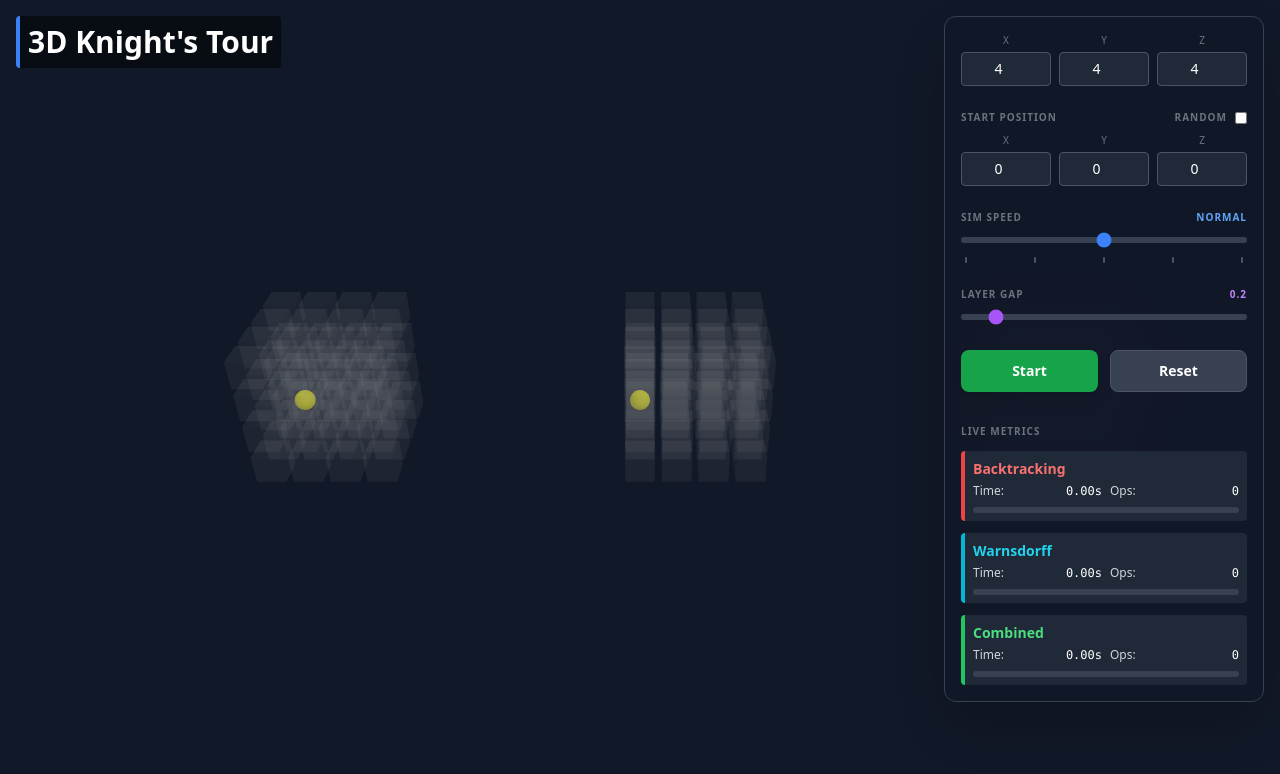
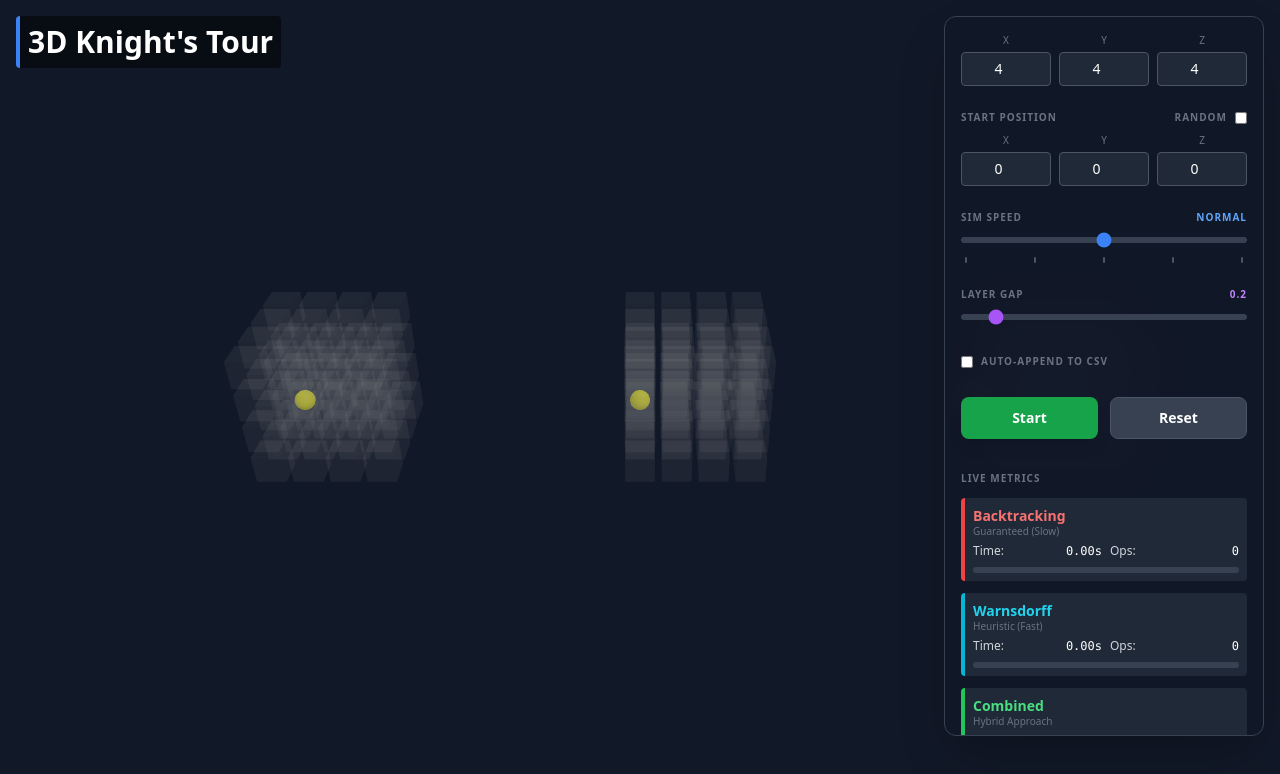
Before and after one commit to iniFaiz/3d-knights-tour-better, a Vue app: page / in a window 1280 px wide. Shown: the top 774 px of the page. Built offline with nearby package versions, Linux system fonts and the light colour scheme.

Commit message:
Implement CSV logging feature with file selection and auto-append functionality

```diff
--- a/src/App.vue
+++ b/src/App.vue
@@ -12,8 +12,12 @@ const isRunning = ref(false);
 const dimensions = ref([4, 4, 4]);
 const startPos = ref([0, 0, 0]);
 const isRandomStart = ref(false);
+const saveCsv = ref(false);
+const fileHandle = ref(null);
 const speed = ref(50);
 const separation = ref(0.2);
+
+const executionHistory = ref([]);
 
 const stats = reactive([
     { done: false, step: 0, ops: 0, time: 0, startTime: 0 },
@@ -35,6 +39,13 @@ const statusText = computed(() => {
 onMounted(() => {
     initThree();
     rebuildBoards();
+
+    // Load history
+    const saved = localStorage.getItem('knight_tour_history');
+    if (saved) {
+        try { executionHistory.value = JSON.parse(saved); } catch(e) {}
+    }
+
     window.addEventListener('resize', onWindowResize);
     animateLoop();
 });
@@ -236,6 +247,96 @@ function updateDims(v) { dimensions.value = v; }
 function updateStartPos(v) { startPos.value = v; }
 function updateSpeed(v) { speed.value = v; }
 function updateSeparation(v) { separation.value = v; }
+
+async function selectLogFile() {
+    if (!('showOpenFilePicker' in window)) {
+        alert('Browser Anda tidak mendukung File System Access API. Gunakan Chrome, Edge, atau Opera versi terbaru di Desktop.');
+        return;
+    }
+
+    try {
+        // @ts-ignore - File System Access API
+        const [handle] = await window.showOpenFilePicker({
+            types: [{
+                description: 'CSV File',
+                accept: { 'text/csv': ['.csv'] },
+            }],
+            multiple: false
+        });
+        fileHandle.value = handle;
+    } catch (err) {
+        if (err.name !== 'AbortError') {
+            console.error('File selection failed', err);
+            alert('Gagal memilih file: ' + err.message);
+        }
+    }
+}
+
+async function appendToCSV() {
+    if (!saveCsv.value || !fileHandle.value) return;
+
+    const headers = ['Timestamp', 'Algorithm', 'Dimensions', 'Start Pos', 'Status', 'Steps', 'Total Steps', 'Time (s)', 'Operations'];
+    const currentRows = [];
+    const timestamp = new Date().toLocaleTimeString();
+    const dimStr = dimensions.value.join('x');
+    const startStr = `[${startPos.value.join('|')}]`;
+    const total = dimensions.value[0] * dimensions.value[1] * dimensions.value[2];
+    const algoNames = ['Backtracking', 'Warnsdorff', 'Combined'];
+
+    stats.forEach((s, idx) => {
+        let status = 'Running';
+        if (s.done) {
+            if (s.step === total) status = 'Success';
+            else status = 'Stuck/Stopped';
+        } else {
+            status = 'Stopped/Interrupted';
+        }
+
+        currentRows.push([
+            timestamp,
+            algoNames[idx],
+            dimStr,
+            startStr,
+            status,
+            s.step,
+            total,
+            (s.time / 1000).toFixed(3),
+            s.ops
+        ].join(','));
+    });
+
+    const csvContent = currentRows.join('\n') + '\n';
+
+    try {
+        // Create a writable stream to the file
+        const writable = await fileHandle.value.createWritable({ keepExistingData: true });
+
+        // Check file size to determine if we need headers
+        const file = await fileHandle.value.getFile();
+        const size = file.size;
+
+        let dataToWrite = csvContent;
+        if (size === 0) {
+            dataToWrite = headers.join(',') + '\n' + csvContent;
+        }
+
+        await writable.write({ type: 'write', position: size, data: dataToWrite });
+        await writable.close();
+
+        console.log('Data appended successfully');
+    } catch (err) {
+        console.error('Failed to write to file:', err);
+        alert('Gagal menulis ke file. Pastikan Anda memberikan izin "Edit" saat diminta browser.\nError: ' + err.message);
+        // Jangan reset handle agar user bisa coba lagi tanpa pilih file ulang
+    }
+}
+
+watch(isRunning, (newVal, oldVal) => {
+    if (oldVal === true && newVal === false) {
+        // Simulation finished or stopped
+        appendToCSV();
+    }
+});
 </script>
 
 <template>
@@ -255,12 +356,16 @@ function updateSeparation(v) { separation.value = v; }
             :dims="dimensions"
             :startPos="startPos"
             :isRandomStart="isRandomStart"
+            :saveCsv="saveCsv"
+            :fileHandle="fileHandle"
             :speed="speed"
             :separation="separation"
             :stats="stats"
             @update:dims="updateDims"
             @update:startPos="updateStartPos"
             @update:isRandomStart="isRandomStart = $event"
+            @update:saveCsv="saveCsv = $event"
+            @select-file="selectLogFile"
             @update:speed="updateSpeed"
             @update:separation="updateSeparation"
             @toggle-run="toggleSimulation"
--- a/src/components/ControlPanel.vue
+++ b/src/components/ControlPanel.vue
@@ -9,12 +9,14 @@ const props = defineProps({
     dims: Array,
     startPos: Array,
     isRandomStart: Boolean,
+    saveCsv: Boolean,
+    fileHandle: Object, // Tambahkan prop ini
     speed: Number,
     separation: Number,
     stats: Array
 });
 
-const emit = defineEmits(['update:dims', 'update:startPos', 'update:isRandomStart', 'update:speed', 'update:separation', 'toggle-run', 'reset']);
+const emit = defineEmits(['update:dims', 'update:startPos', 'update:isRandomStart', 'update:saveCsv', 'select-file', 'update:speed', 'update:separation', 'toggle-run', 'reset']);
 
 const localDims = reactive([...props.dims]);
 const localStartPos = reactive([...props.startPos]);
@@ -122,6 +124,23 @@ const speedStep = computed({
                        min="0" max="2" step="0.1" class="w-full h-1.5 bg-gray-700 rounded-lg appearance-none cursor-pointer accent-purple-500">
             </div>
 
+            <div class="flex flex-col space-y-2 py-1">
+                <label class="text-[10px] font-bold text-gray-500 uppercase tracking-widest cursor-pointer hover:text-gray-300 transition-colors flex items-center gap-2">
+                    <input type="checkbox"
+                           :checked="saveCsv"
+                           @change="$emit('update:saveCsv', $event.target.checked)"
+                           class="w-3 h-3 rounded border-gray-600 bg-gray-800 text-green-500 focus:ring-0 focus:ring-offset-0 accent-green-500">
+                    <span>Auto-Append to CSV</span>
+                </label>
+
+                <button v-if="saveCsv"
+                        @click="$emit('select-file')"
+                        class="text-xs px-2 py-1 rounded bg-gray-800 border border-gray-600 hover:bg-gray-700 text-gray-300 transition-colors flex items-center justify-center gap-2">
+                    <span v-if="fileHandle" class="text-green-400 truncate max-w-[200px]">File: {{ fileHandle.name }}</span>
+                    <span v-else>Select Log File...</span>
+                </button>
+            </div>
+
             <div class="grid grid-cols-2 gap-3">
                 <button @click="$emit('toggle-run')"
                         :class="isRunning ? 'bg-red-600 hover:bg-red-700' : 'bg-green-600 hover:bg-green-700'"
@@ -136,9 +155,9 @@ const speedStep = computed({
 
             <div class="pt-2 space-y-3">
                 <h3 class="text-[10px] font-bold text-gray-500 uppercase tracking-widest">Live Metrics</h3>
-                <StatsCard title="Backtracking" colorClass="red" :stats="stats[0]" :totalSteps="totalSteps" />
-                <StatsCard title="Warnsdorff" colorClass="cyan" :stats="stats[1]" :totalSteps="totalSteps" />
-                <StatsCard title="Combined" colorClass="green" :stats="stats[2]" :totalSteps="totalSteps" />
+                <StatsCard title="Backtracking" description="Guaranteed (Slow)" colorClass="red" :stats="stats[0]" :totalSteps="totalSteps" />
+                <StatsCard title="Warnsdorff" description="Heuristic (Fast)" colorClass="cyan" :stats="stats[1]" :totalSteps="totalSteps" />
+                <StatsCard title="Combined" description="Hybrid Approach" colorClass="green" :stats="stats[2]" :totalSteps="totalSteps" />
             </div>
         </div>
     </div>
--- a/src/components/StatsCard.vue
+++ b/src/components/StatsCard.vue
@@ -3,6 +3,7 @@ import { computed } from 'vue';
 
 const props = defineProps({
     title: String,
+    description: String,
     colorClass: String,
     stats: Object,
     totalSteps: Number
@@ -43,8 +44,11 @@ const formattedTime = computed(() => {
 
 <template>
     <div class="bg-gray-800 p-2 rounded border-l-4 transition-all" :class="colors.border">
-        <div class="flex justify-between items-center mb-1">
-            <span class="font-bold text-sm" :class="colors.text">{{ title }}</span>
+        <div class="flex justify-between items-start mb-1">
+            <div class="flex flex-col">
+                <span class="font-bold text-sm" :class="colors.text">{{ title }}</span>
+                <span class="text-[10px] text-gray-500 -mt-0.5">{{ description }}</span>
+            </div>
             <span v-if="stats.done" class="text-[10px] uppercase px-1.5 py-0.5 rounded font-bold" :class="colors.badge">Done</span>
         </div>
         <div class="grid grid-cols-2 gap-x-2 text-xs text-gray-300">
```
Also changed, not shown: data.csv (added).
